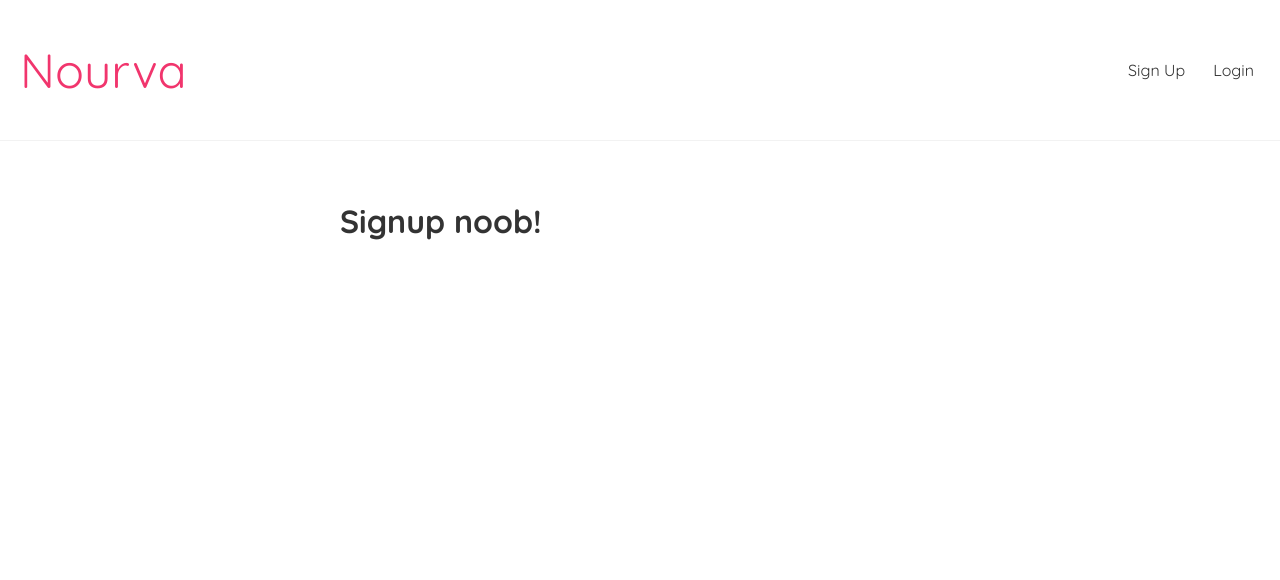
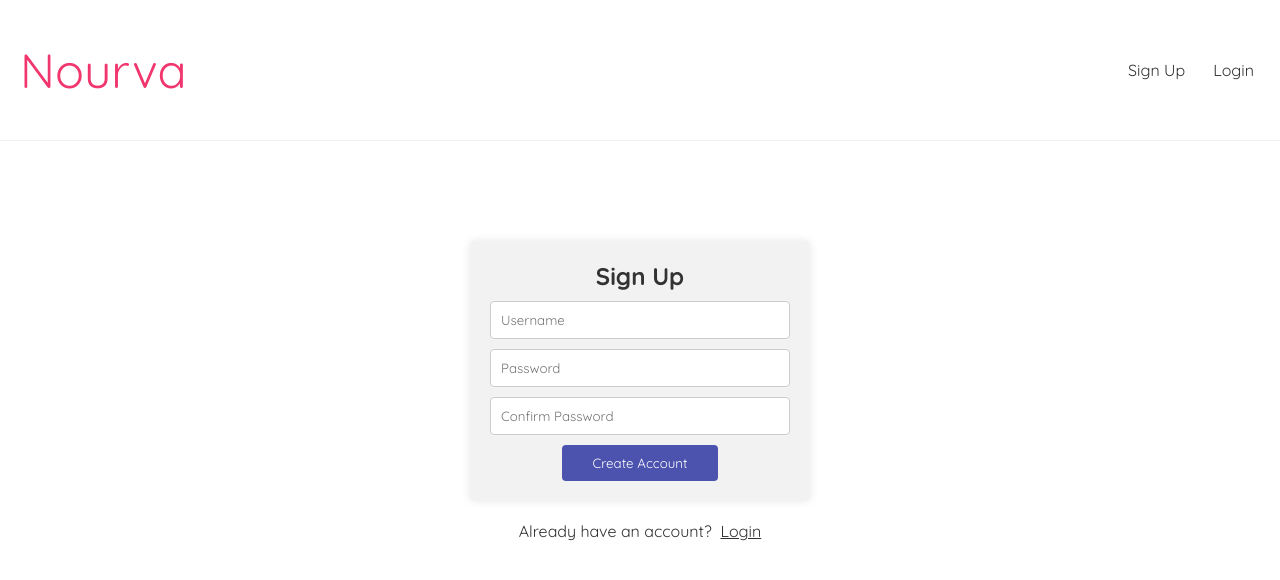
Before and after one commit to Obskurity/Nourva, a React (Create React App) app in the folder nourva-frontend/: page /signup in a window 1280 px wide. Shown: the top 580 px of the page. Built offline with nearby package versions, Linux system fonts and the light colour scheme.

Commit message:
entry code for signup (removed post method from form) #6

```diff
--- a/nourva-frontend/src/Login.css
+++ b/nourva-frontend/src/Login.css
@@ -31,7 +31,7 @@
     box-sizing: border-box;
 }
 
-.container button[type="submit"] {
+.container button{
     background-color: #4c53af;
     color: white;
     padding: 10px 30px;
--- a/nourva-frontend/src/Signup.js
+++ b/nourva-frontend/src/Signup.js
@@ -1,13 +1,48 @@
-const Signup = () => {
-    const subtitle = "Signup noob!"
+import './Login.css'
+import { useState, useRef } from 'react'
+
+
+export default function Signup() {
+    const password1 = useRef()
+    const password2 = useRef()
+    const btnSubmit = useRef()
+    const notMatching = useRef()
+    function checkPass(e) {
+
+        const p1 = password1.current.value
+        const p2 = password2.current.value
+
+        if (p1 !== p2){
+            notMatching.current.value = "Passwords do not match!"
+        }
+        else{
+
+        }
+
+    }
     return (
-        <div>
-            <div className = 'content'>
-                <h1>{ subtitle }</h1>
+        <>
+
+            <div id="userInfo" class="container">
+                <h2>Sign Up</h2>
+                <form>
+                    <input  type="text" name="username" placeholder="Username" required />
+                    <br></br>
+                    <input ref={password1} type="password" name="password1" placeholder="Password" required />
+                    <br></br>
+                    <input ref={password2} type="password" name="password2" placeholder="Confirm Password" required />
+                    <br></br>
+                    <button ref={btnSubmit} id="btnSubmit"  value="Login" onClick={checkPass}>Create Account</button>
+                    <br></br>
+                    <label ref={notMatching}></label>
+                </form>
             </div>
+            <br></br>
+            <div class="container2">
+                <label>Already have an account? &nbsp;</label>
+                <a href="/login">Login</a>
+            </div>
+        </>
 
-        </div>
-    );
-};
-
-export default Signup;
+    )
+}
```
